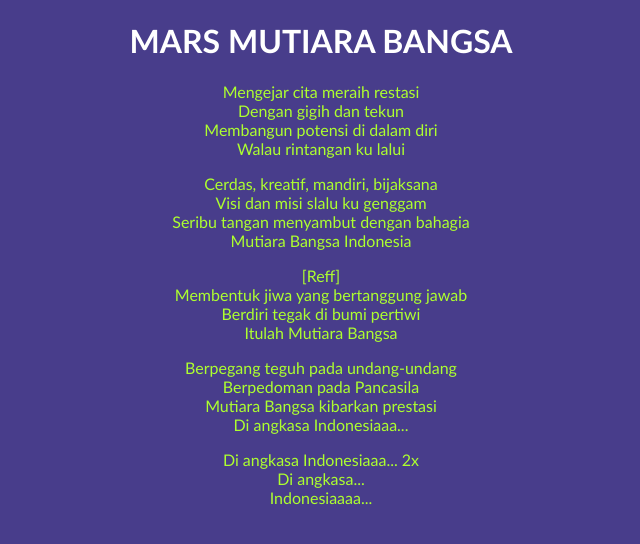
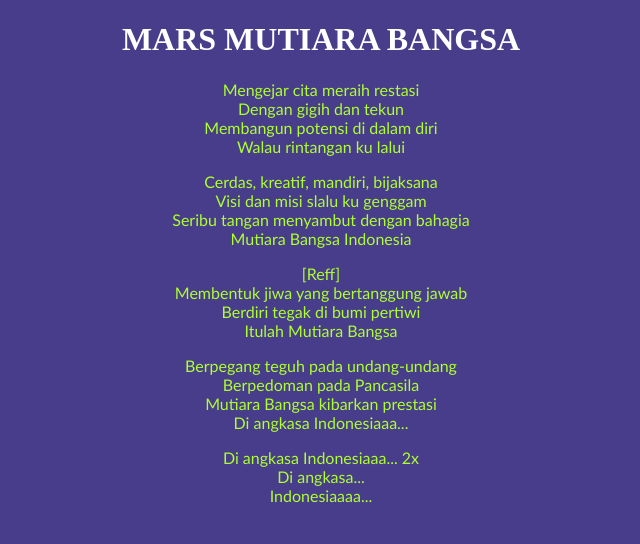
Before and after one commit to feliceshanii/dailyest2, a plain HTML site: page index.html in a window 1280 px wide. Shown: the whole page, without its empty margins (319-959 px from the left). Drawn offline with Linux system fonts and the light colour scheme.

Commit message:
Update style.css

```diff
--- a/style.css
+++ b/style.css
@@ -1,7 +1,7 @@
 .h1 {font-weight: bold;
     text-align:center;
 color:white;
-font-family: 'Gill Sans', sans-serif;}
+}
 
 .lirik {font-family: 'Gill Sans', sans-serif;
 color: greenyellow;
```
